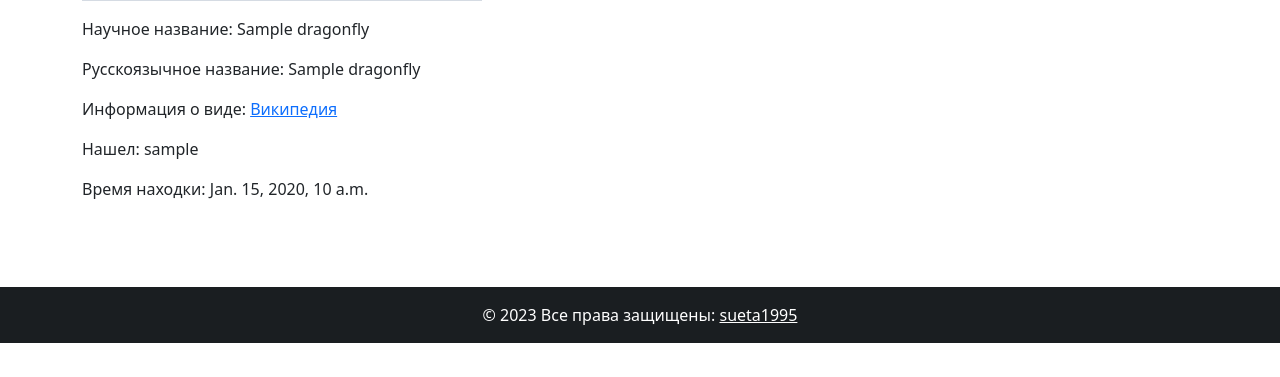
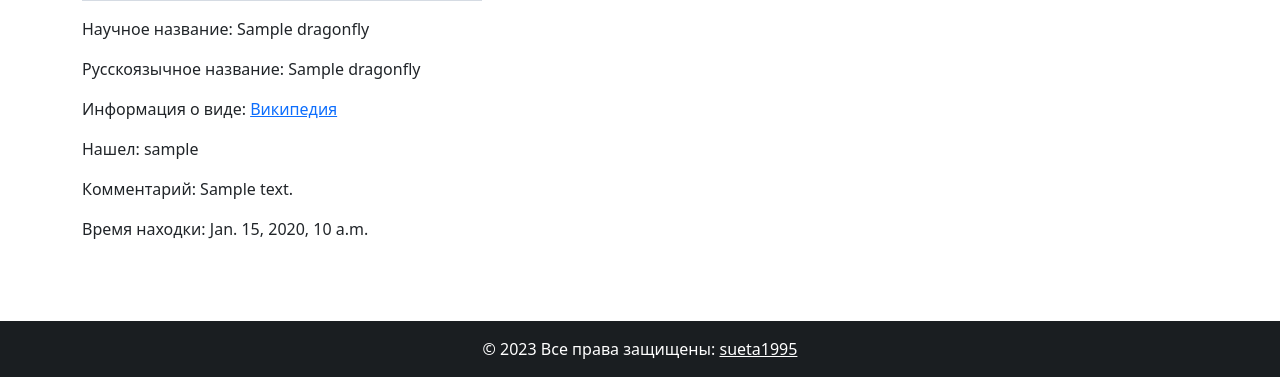
Before and after one commit to sueta1995/CourseWork_TRPS, a Django app: page /find/1/ in a window 1280 px wide. Shown: the part 457-834 px from the top of the page. Before the commit the page ends 800 px from the top, so only its background shows below. Run offline with Django 4.2, Linux system fonts and the light colour scheme; tables that the repository leaves empty hold one stand-in row (values such as "Sample post"); grey boxes marked "Sample" are stand-in pictures; parts of the project's set-up code (start-up, migrations or seed data) failed here and were passed over.

Commit message:
добавлены комменты в странице одной находки

```diff
--- a/sueta/finds/templates/finds/find_detail.html
+++ b/sueta/finds/templates/finds/find_detail.html
@@ -9,6 +9,7 @@
     <p>Русскоязычное название: {{ find.dragonfly.common_name }}</p>
     <p>Информация о виде: <a href="{{ find.dragonfly.wikipedia_url }}">Википедия</a></p>
     <p>Нашел: {{ find.user }}</p>
+    <p>Комментарий: {{ find.comment }}</p>
     <p>Время находки: {{ find.time_create }}
 
 {% endblock %}
```
